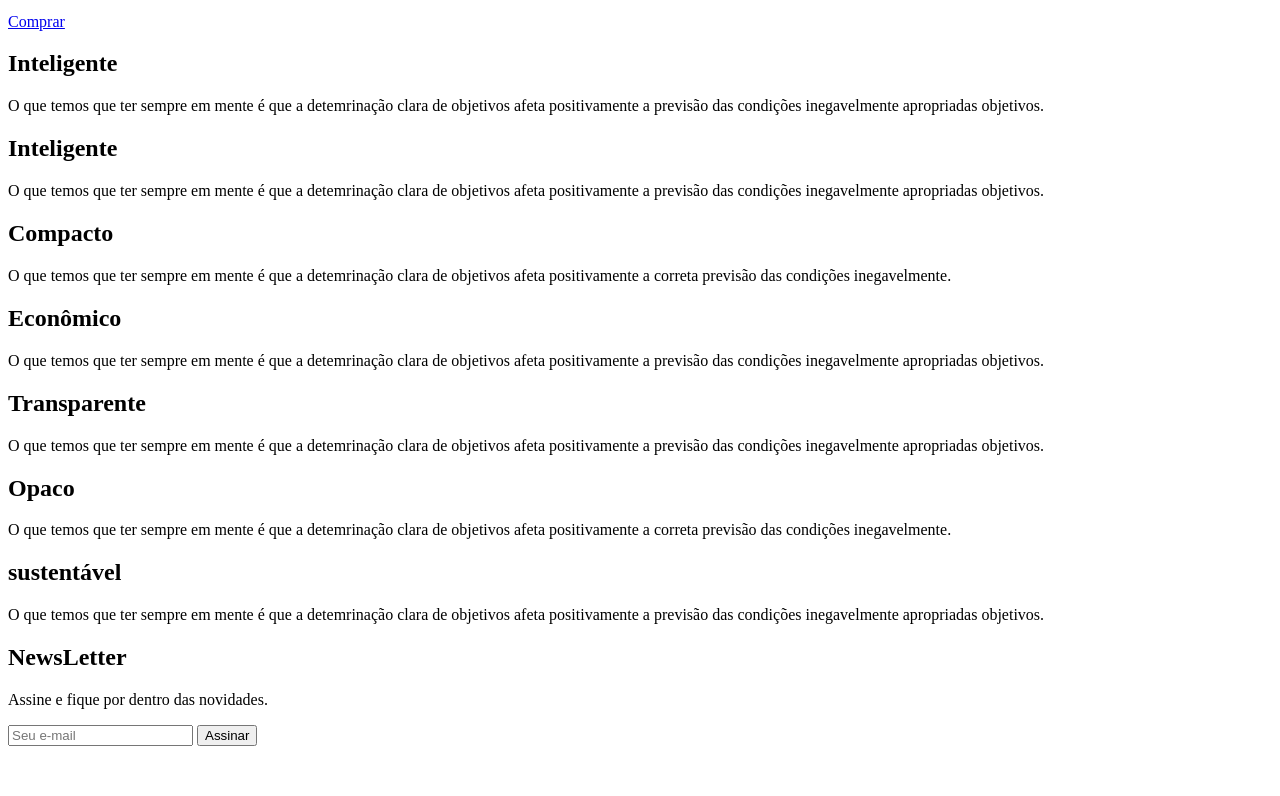
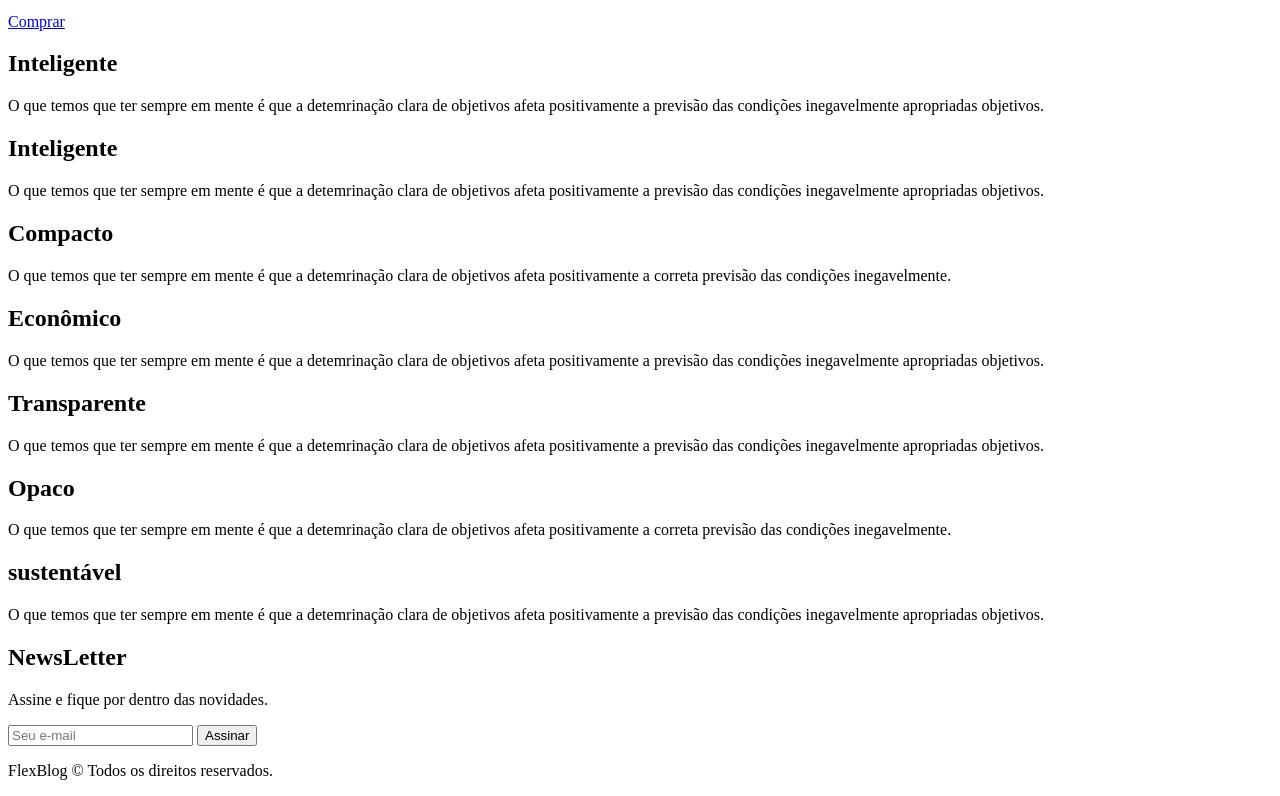
Before and after one commit to Henrique1204/Flex-blog, a plain HTML site: page index.html in a window 1280 px wide. Shown: the part 3986-4782 px from the top of the page. Before the commit the page ends 4740 px from the top, so only its background shows below. Drawn offline with Linux system fonts and the light colour scheme.

Commit message:
Adicionar footer 'index.html'

```diff
--- a/index.html
+++ b/index.html
@@ -149,5 +149,9 @@
             <button type="submit">Assinar</button>
         </form>
     </section>
+    <!-- Footer -->
+    <footer class="footer">
+        <p>FlexBlog &copy; Todos os direitos reservados.</p>
+    </footer>
 </body>
 </html>
```
